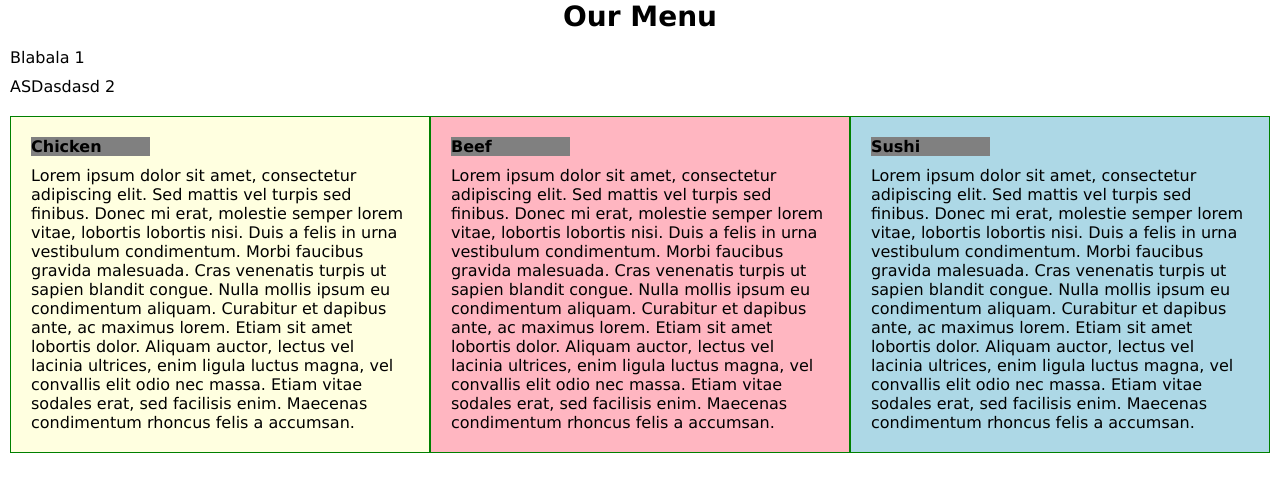
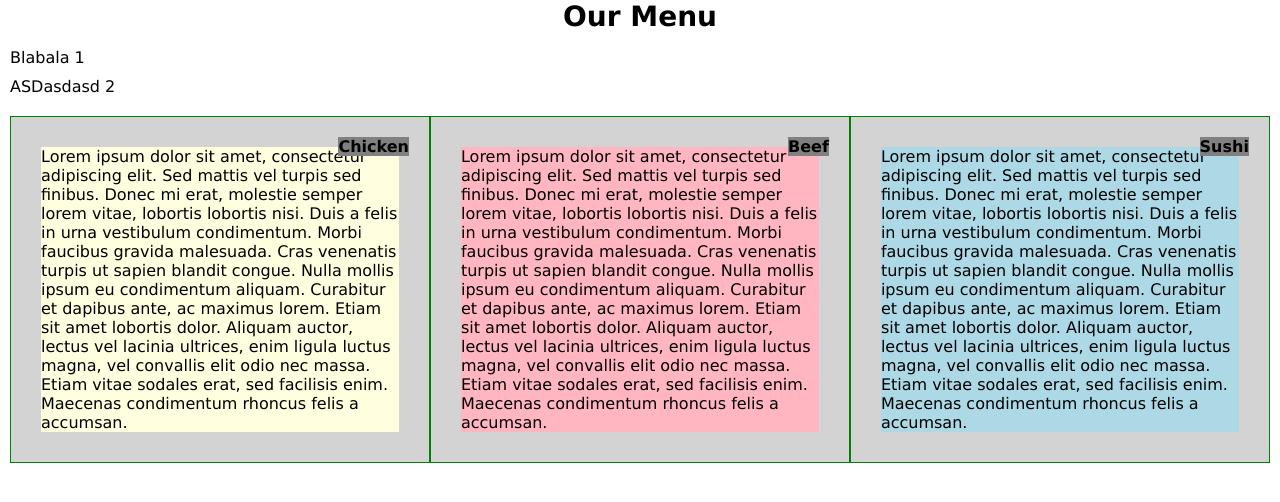
Before and after one commit to PietVanDenOudenalder/module2-solution, a plain HTML site: page index.html in a window 1280 px wide. Drawn offline with Linux system fonts and the light colour scheme; a script that the page names is missing.

Commit message:
Added additional div containers to prepare for padding between menu descriptions

```diff
--- a/css/styles.css
+++ b/css/styles.css
@@ -20,32 +20,40 @@ div.row {
 }
 
 div {
+	position: relative;
 	padding: 10px;
 }
 
-div#chicken {
+#chicken {
 	background-color: lightyellow;
 }
 
-div#beef {
+#beef {
 	background-color: lightpink;
 }
 
-div#sushi {
+#sushi {
 	background-color: lightblue;
 }
 
 p.column-title {
-	position: relative;
-	width: 30%;
+	position: absolute;
+	text-align: right;
 	font-weight: bold;
 	background-color: grey;
+	right: 0;
+	top: 0;
 }
 
 p {
 	margin: 10px;
 }
 
+@media {
+	.col-desktop-4, .col-tablet-6, .col-tabet-12, .col-mobile-12 {
+		background-color: lightgray;
+	}
+}
 
 /*********** Desktop only ***********/
 
--- a/index.html
+++ b/index.html
@@ -23,21 +23,25 @@
   <p id="p2">ASDasdasd 2</p>
 
   <div class="row">
-	<div class="col-desktop-4 col-tablet-6 col-mobile-12" id="chicken">
+	<div class="col-desktop-4 col-tablet-6 col-mobile-12">
+	<div class="food-description">
 	<p class="column-title">Chicken</p>
-	<p>Lorem ipsum dolor sit amet, consectetur adipiscing elit. Sed mattis vel turpis sed finibus. Donec mi erat, molestie semper lorem vitae, lobortis lobortis nisi. Duis a felis in urna vestibulum condimentum. Morbi faucibus gravida malesuada. Cras venenatis turpis ut sapien blandit congue. Nulla mollis ipsum eu condimentum aliquam. Curabitur et dapibus ante, ac maximus lorem. Etiam sit amet lobortis dolor. Aliquam auctor, lectus vel lacinia ultrices, enim ligula luctus magna, vel convallis elit odio nec massa. Etiam vitae sodales erat, sed facilisis enim. Maecenas condimentum rhoncus felis a accumsan.</p>
+	<p id="chicken">Lorem ipsum dolor sit amet, consectetur adipiscing elit. Sed mattis vel turpis sed finibus. Donec mi erat, molestie semper lorem vitae, lobortis lobortis nisi. Duis a felis in urna vestibulum condimentum. Morbi faucibus gravida malesuada. Cras venenatis turpis ut sapien blandit congue. Nulla mollis ipsum eu condimentum aliquam. Curabitur et dapibus ante, ac maximus lorem. Etiam sit amet lobortis dolor. Aliquam auctor, lectus vel lacinia ultrices, enim ligula luctus magna, vel convallis elit odio nec massa. Etiam vitae sodales erat, sed facilisis enim. Maecenas condimentum rhoncus felis a accumsan.</p>
 	</div>
-	<div class="col-desktop-4 col-tablet-6 col-mobile-12" id="beef">
+	</div>
+	<div class="col-desktop-4 col-tablet-6 col-mobile-12">
+	<div class="food-description">
 	<p class="column-title">Beef</p>
-	<p>Lorem ipsum dolor sit amet, consectetur adipiscing elit. Sed mattis vel turpis sed finibus. Donec mi erat, molestie semper lorem vitae, lobortis lobortis nisi. Duis a felis in urna vestibulum condimentum. Morbi faucibus gravida malesuada. Cras venenatis turpis ut sapien blandit congue. Nulla mollis ipsum eu condimentum aliquam. Curabitur et dapibus ante, ac maximus lorem. Etiam sit amet lobortis dolor. Aliquam auctor, lectus vel lacinia ultrices, enim ligula luctus magna, vel convallis elit odio nec massa. Etiam vitae sodales erat, sed facilisis enim. Maecenas condimentum rhoncus felis a accumsan.</p>
+	<p id="beef">Lorem ipsum dolor sit amet, consectetur adipiscing elit. Sed mattis vel turpis sed finibus. Donec mi erat, molestie semper lorem vitae, lobortis lobortis nisi. Duis a felis in urna vestibulum condimentum. Morbi faucibus gravida malesuada. Cras venenatis turpis ut sapien blandit congue. Nulla mollis ipsum eu condimentum aliquam. Curabitur et dapibus ante, ac maximus lorem. Etiam sit amet lobortis dolor. Aliquam auctor, lectus vel lacinia ultrices, enim ligula luctus magna, vel convallis elit odio nec massa. Etiam vitae sodales erat, sed facilisis enim. Maecenas condimentum rhoncus felis a accumsan.</p>
 	</div>
-	<div class="col-desktop-4 col-tablet-12 col-mobile-12" id="sushi">
+  </div>
+	<div class="col-desktop-4 col-tablet-12 col-mobile-12">
+	<div class="food-description">
 	<p class="column-title">Sushi</p>
-	<p>Lorem ipsum dolor sit amet, consectetur adipiscing elit. Sed mattis vel turpis sed finibus. Donec mi erat, molestie semper lorem vitae, lobortis lobortis nisi. Duis a felis in urna vestibulum condimentum. Morbi faucibus gravida malesuada. Cras venenatis turpis ut sapien blandit congue. Nulla mollis ipsum eu condimentum aliquam. Curabitur et dapibus ante, ac maximus lorem. Etiam sit amet lobortis dolor. Aliquam auctor, lectus vel lacinia ultrices, enim ligula luctus magna, vel convallis elit odio nec massa. Etiam vitae sodales erat, sed facilisis enim. Maecenas condimentum rhoncus felis a accumsan.</p>
+	<p id="sushi">Lorem ipsum dolor sit amet, consectetur adipiscing elit. Sed mattis vel turpis sed finibus. Donec mi erat, molestie semper lorem vitae, lobortis lobortis nisi. Duis a felis in urna vestibulum condimentum. Morbi faucibus gravida malesuada. Cras venenatis turpis ut sapien blandit congue. Nulla mollis ipsum eu condimentum aliquam. Curabitur et dapibus ante, ac maximus lorem. Etiam sit amet lobortis dolor. Aliquam auctor, lectus vel lacinia ultrices, enim ligula luctus magna, vel convallis elit odio nec massa. Etiam vitae sodales erat, sed facilisis enim. Maecenas condimentum rhoncus felis a accumsan.</p>
 	</div>
-
+	</div>
   </div>
-
 
   <script src="js/scripts.js"></script>
 </body>
```
